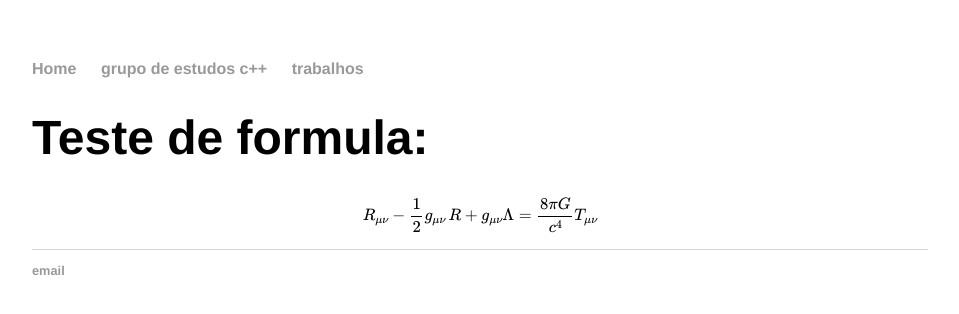
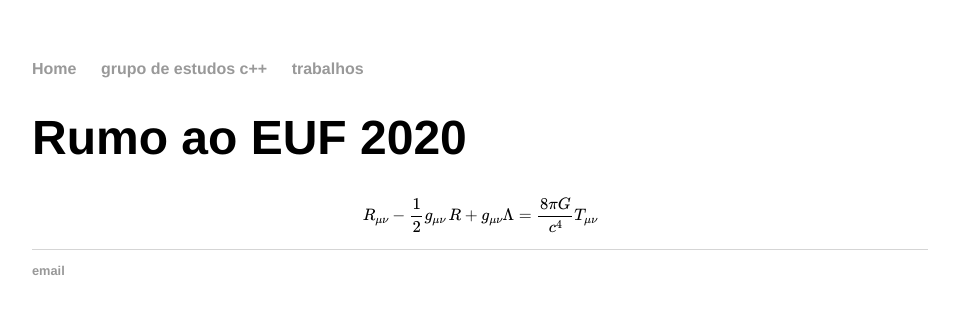
Before and after one commit to jaspior/jaspior.github.io, a Jekyll site: the page built from index.md, in a window 1280 px wide. Shown: the top 314 px of the page, without its empty margins (160-1119 px from the left). Built offline with Jekyll 4.4.1, drawn with Linux system fonts in a browser that asks for light colours; formulas are drawn with MathJax 3.

Commit message:
Update index.md

```diff
--- a/index.md
+++ b/index.md
@@ -6,7 +6,7 @@ title: Jaspior
 <div class="blurb">
 
 
-	<h1> Teste de formula: </h1>
+	<h1> Rumo ao EUF 2020 </h1>
 
 	$$
 	R_{\mu \nu} - {1 \over 2}g_{\mu \nu}\,R + g_{\mu \nu} \Lambda = {8 \pi G \over c^4} T_{\mu \nu}
```
